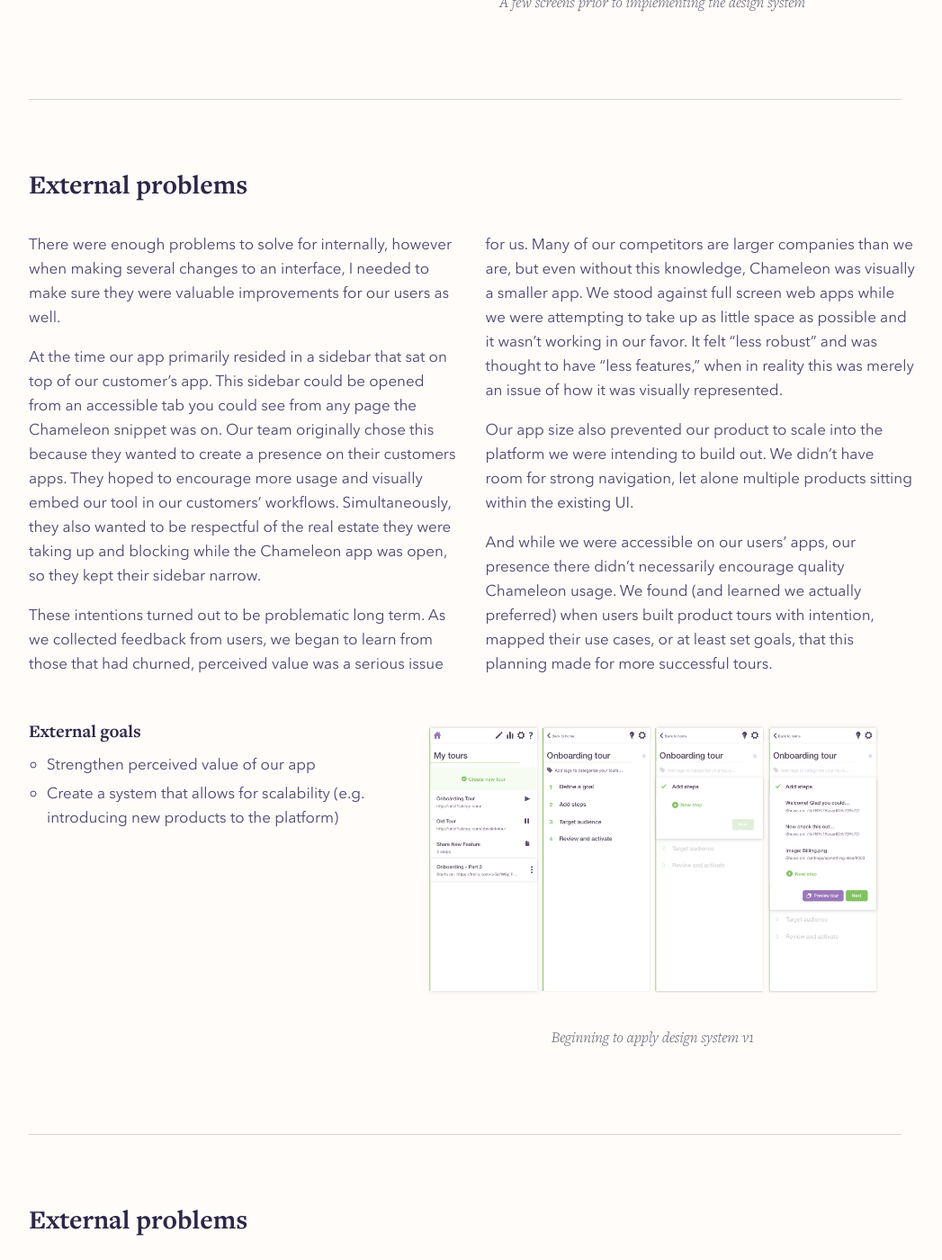
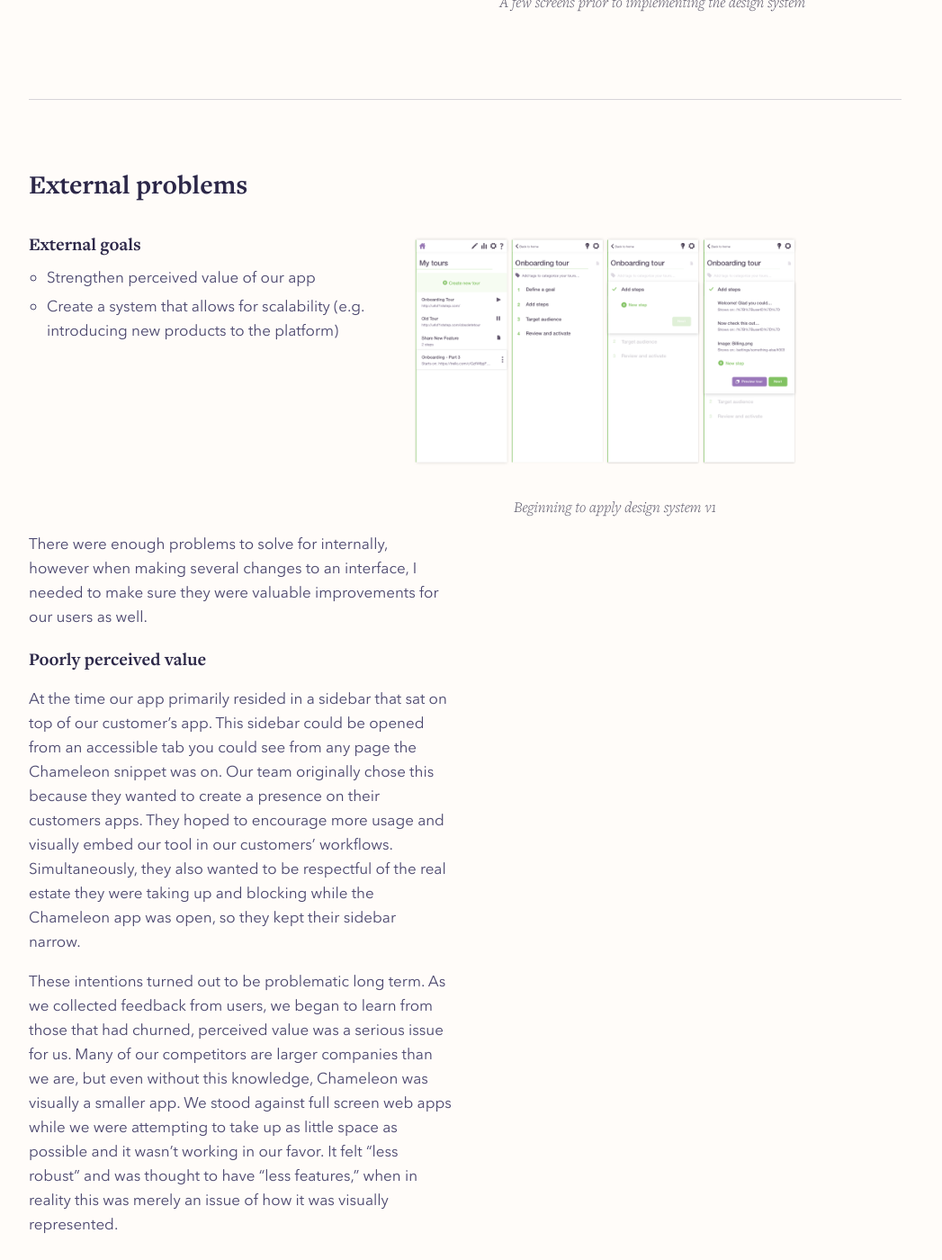
Before and after one commit to jessbottali/jessicabottali.com, a Jekyll site: the page built from projects/chameleon-design-system/index.html, in a window 1280 px wide and 1400 px high, scrolled down 1929 px. Shown: the whole window at 90% size, without its empty margins (123-1170 px from the left). Built offline with Jekyll 4.4.1, drawn with Linux system fonts in a browser that asks for light colours; comment, search, counter and statistics services are not loaded.

Commit message:
Update index.html

```diff
--- a/projects/chameleon-design-system/index.html
+++ b/projects/chameleon-design-system/index.html
@@ -45,44 +45,18 @@
     </div>
   </div>
 </div>
-<div class="Container">
+
+<div class="Container mb5">
   <hr />
-  <h2 class="ProjectWork-title">External problems</h2>
-  <div class="Grid gutters">
-    <div class="Project-content"style="
-    margin-bottom: 40px;
-    padding-left: 15px;
-   ">
-      <p style="margin-top: 0px;">There were enough problems to solve for internally, however when making several changes to an interface, I needed to make sure they were valuable improvements for our users as well. </p>
-
-      <p>At the time our app primarily resided in a sidebar that sat on top of our customer’s app. This sidebar could be opened from an accessible tab you could see from any page the Chameleon snippet was on. Our team originally chose this because they wanted to create a presence on their customers apps. They hoped to encourage more usage and visually embed our tool in our customers’ workflows. Simultaneously, they also wanted to be respectful of the real estate they were taking up and blocking while the Chameleon app was open, so they kept their sidebar narrow. </p>
-
-      <p>These intentions turned out to be problematic long term. As we collected feedback from users, we began to learn from those that had churned, perceived value was a serious issue for us. Many of our competitors are larger companies than we are, but even without this knowledge, Chameleon was visually a smaller app. We stood against full screen web apps while we were attempting to take up as little space as possible and it wasn’t working in our favor. It felt “less robust” and was thought to have “less features,” when in reality this was merely an issue of how it was visually represented.</p>
-
-      <p>Our app size also prevented our product to scale into the platform we were intending to build out. We didn’t have room for strong navigation, let alone multiple products sitting within the existing UI. </p>
-
-      <p>And while we were accessible on our users’ apps, our presence there didn’t necessarily encourage quality Chameleon usage. We found (and learned we actually preferred) when users built product tours with intention, mapped their use cases, or at least set goals, that this planning made for more successful tours. </p>
-      </div>
-    <div class="Grid-cell u-5of12">
+    <h2 class="ProjectWork-title m0 mb4">External problems </h2>
+    <div class="Grid gutters u-m-top-20">
+      <div class="Grid-cell u-5of12">
       <h3 class="ProjectImage-title mb2">External goals</h3>
       <ul class="m0 mb3">
         <li>Strengthen perceived value of our app</li>
         <li>Create a system that allows for scalability (e.g. introducing new products to the platform)</li>
       </ul>
-    </div>
-    <div class="Grid-cell u-7of12">
-      <div class="Trends-images">
-          <img src="./images/applying-new-system-v1@2x.png" class="ProjectImage" />
-          <p class="ImageCaption">Beginning to apply design system v1</p>
       </div>
-    </div>
-  </div>
-</div>
-
-<div class="Container mb5">
-  <hr />
-    <h2 class="ProjectWork-title m0 mb4">External problems </h2>
-    <div class="Grid gutters u-m-top-20">
       <div class="Grid-cell u-6of12">
         <div class="Home-Page-Image">
           <img src="./images/applying-new-system-v1@2x.png" class="ProjectImage ml0" />
```
